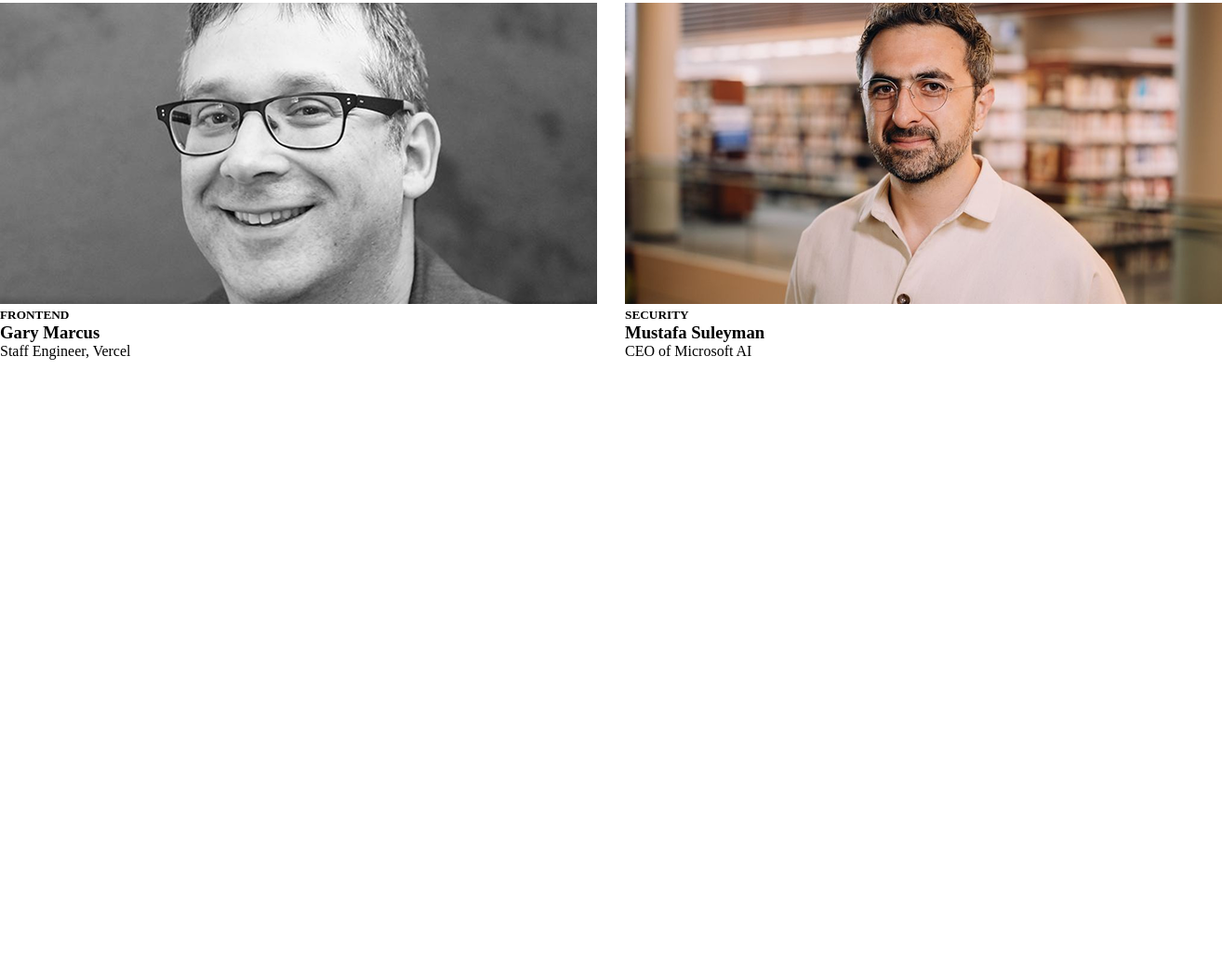
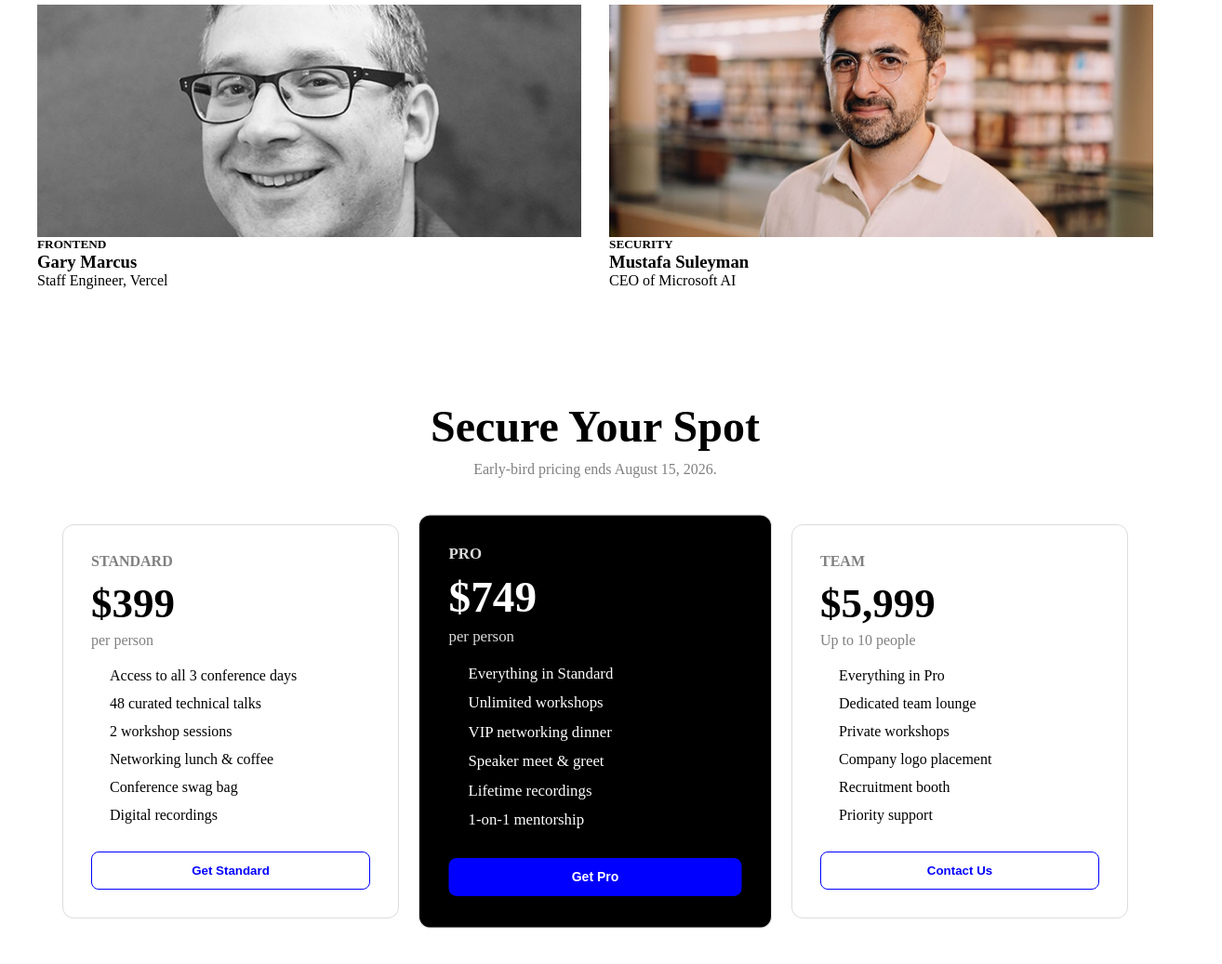
Before and after one commit to Khalid223797/Asinment-1, a plain HTML site: page index.html in a window 1280 px wide. Shown: the part 1097-2134 px from the top of the page at 93% size, 1314 px wide, since content can reach past the window. Before the commit the page ends 1484 px from the top, so only its background shows below. Drawn offline with Linux system fonts and the light colour scheme.

Commit message:
first commit

```diff
--- a/index.html
+++ b/index.html
@@ -4,32 +4,40 @@
 <head>
     <meta charset="UTF-8">
     <meta name="viewport" content="width=device-width, initial-scale=1.0">
-    <title>Document</title>
+    <title>Khalid Project</title>
     <link rel="stylesheet" href="./style/index.css">
 </head>
 
 <body>
+
     <header>
         <nav>
-
-            <img src="Media/logo.png" alt="">
+            <img src="./Media/logo.png" alt="Logo">
 
             <ul>
-                <li><a href="">Speakers</a></li>
-                <li><a href="">Schedule</a></li>
-                <li><a href="">Tracks</a></li>
-                <li><a href="">Venue</a></li>
-                <li><a href="">Blog</a></li>
+                <li><a href="#">Speakers</a></li>
+                <li><a href="#">Schedule</a></li>
+                <li><a href="#">Tracks</a></li>
+                <li><a href="#">Venue</a></li>
+                <li><a href="#">Blog</a></li>
             </ul>
-            <button>Regester Now</button>
+
+            <button>Register Now</button>
         </nav>
     </header>
+
     <section class="hero">
-        <h1>Code. Connect. Create</h1>
-        <p>Join 4,000+engineers, founders,and builders at the premier developer conference of 2026. Three days of
-            cutting-edge talks,hands-on workshops,and meaingfull connections.</p>
+        <h1>Code. Connect. Create.</h1>
+
+        <p>
+            Join 4,000+ engineers, founders, and builders at the premier developer
+            conference of 2026. Three days of cutting-edge talks, hands-on workshops,
+            and meaningful connections.
+        </p>
+
         <button>Register Now</button>
     </section>
+
     <section class="speakers">
 
         <h2>Meet the Speakers</h2>
@@ -37,7 +45,7 @@
         <div class="speaker-container">
 
             <div class="speaker-card">
-            <img src="Media/andrej.png" alt="">
+                <img src="./Media/andrej.png" alt="Andrej Karpathy">
                 <div class="speaker-info">
                     <h5>AI / ML</h5>
                     <h3>Andrej Karpathy</h3>
@@ -46,7 +54,7 @@
             </div>
 
             <div class="speaker-card">
-            <img src="Media/demis.png" alt="">
+                <img src="./Media/demis.png" alt="Demis Hassabis">
                 <div class="speaker-info">
                     <h5>CLOUD & DEVOPS</h5>
                     <h3>Demis Hassabis</h3>
@@ -55,7 +63,7 @@
             </div>
 
             <div class="speaker-card">
-            <img src="Media/gary.png" alt="">
+                <img src="./Media/gary.png" alt="Gary Marcus">
                 <div class="speaker-info">
                     <h5>FRONTEND</h5>
                     <h3>Gary Marcus</h3>
@@ -64,7 +72,7 @@
             </div>
 
             <div class="speaker-card">
-            <img src="Media/mustafa.png" alt="">
+                <img src="./Media/mustafa.png" alt="Mustafa Suleyman">
                 <div class="speaker-info">
                     <h5>SECURITY</h5>
                     <h3>Mustafa Suleyman</h3>
@@ -76,8 +84,70 @@
 
     </section>
 
+    <section class="pricing">
+
+        <h2>Secure Your Spot</h2>
+        <p class="subtitle">
+            Early-bird pricing ends August 15, 2026.
+        </p>
+
+        <div class="pricing-container">
+
+            <div class="card">
+                <h4>STANDARD</h4>
+                <h1>$399</h1>
+                <p>per person</p>
+
+                <ul>
+                    <li>Access to all 3 conference days</li>
+                    <li>48 curated technical talks</li>
+                    <li>2 workshop sessions</li>
+                    <li>Networking lunch & coffee</li>
+                    <li>Conference swag bag</li>
+                    <li>Digital recordings</li>
+                </ul>
+
+                <button>Get Standard</button>
             </div>
+
+            <div class="card pro">
+                <h4>PRO</h4>
+                <h1>$749</h1>
+                <p>per person</p>
+
+                <ul>
+                    <li>Everything in Standard</li>
+                    <li>Unlimited workshops</li>
+                    <li>VIP networking dinner</li>
+                    <li>Speaker meet & greet</li>
+                    <li>Lifetime recordings</li>
+                    <li>1-on-1 mentorship</li>
+                </ul>
+
+                <button>Get Pro</button>
+            </div>
+
+            <div class="card">
+                <h4>TEAM</h4>
+                <h1>$5,999</h1>
+                <p>Up to 10 people</p>
+
+                <ul>
+                    <li>Everything in Pro</li>
+                    <li>Dedicated team lounge</li>
+                    <li>Private workshops</li>
+                    <li>Company logo placement</li>
+                    <li>Recruitment booth</li>
+                    <li>Priority support</li>
+                </ul>
+
+                <button>Contact Us</button>
+            </div>
+
+        </div>
+
     </section>
+
 </body>
 
 </html>
--- a/style/index.css
+++ b/style/index.css
@@ -45,11 +45,109 @@ button{
     color: white;
 }
 
-.hero p{
-    color: white;
-}
 .speaker-container{
     display: grid;
     grid-template-columns:repeat(2, 1fr) ;
     gap: 30px;
 }
+.hero p{
+     color: white;
+    width: 700px;
+    text-align: center;
+    line-height: 1.6;
+    font-size: 20px;
+}
+.speakers{
+    max-width: 1200px;
+    margin: 80px auto;
+    padding: 0 20px;
+}
+.speaker-card img{
+    width: 100%;
+    height: 250px;
+    object-fit: cover;
+    display: block;
+}
+.pricing{
+    max-width: 1200px;
+    margin: 100px auto;
+    text-align: center;
+    padding: 20px;
+}
+
+.pricing h2{
+    font-size: 48px;
+    margin-bottom: 10px;
+}
+
+.subtitle{
+    color: gray;
+    margin-bottom: 50px;
+}
+
+.pricing-container{
+    display: flex;
+    justify-content: center;
+    gap: 30px;
+    flex-wrap: wrap;
+}
+
+.card{
+    width: 300px;
+    padding: 30px;
+    border: 1px solid gainsboro;
+    border-radius: 12px;
+    text-align: left;
+    background: white;
+}
+
+.card h4{
+    color: gray;
+    margin-bottom: 10px;
+}
+
+.card h1{
+    font-size: 45px;
+    margin-bottom: 5px;
+}
+
+.card p{
+    color: gray;
+    margin-bottom: 20px;
+}
+
+.card ul{
+    display: flex;
+    flex-direction: column;
+    gap: 12px;
+    margin-bottom: 30px;
+    padding-left: 20px;
+}
+
+.card button{
+    width: 100%;
+    padding: 12px;
+    border: 1px solid blue;
+    background: white;
+    color: blue;
+    border-radius: 8px;
+    cursor: pointer;
+    font-weight: bold;
+}
+
+.pro{
+    background: black;
+    color: white;
+    transform: scale(1.05);
+}
+
+.pro p,
+.pro h4{
+    color: gainsboro;
+}
+
+.pro button{
+    background: blue;
+    color: white;
+    border: none;
+}
```
Lines whose indentation alone changed are shown as unchanged.
